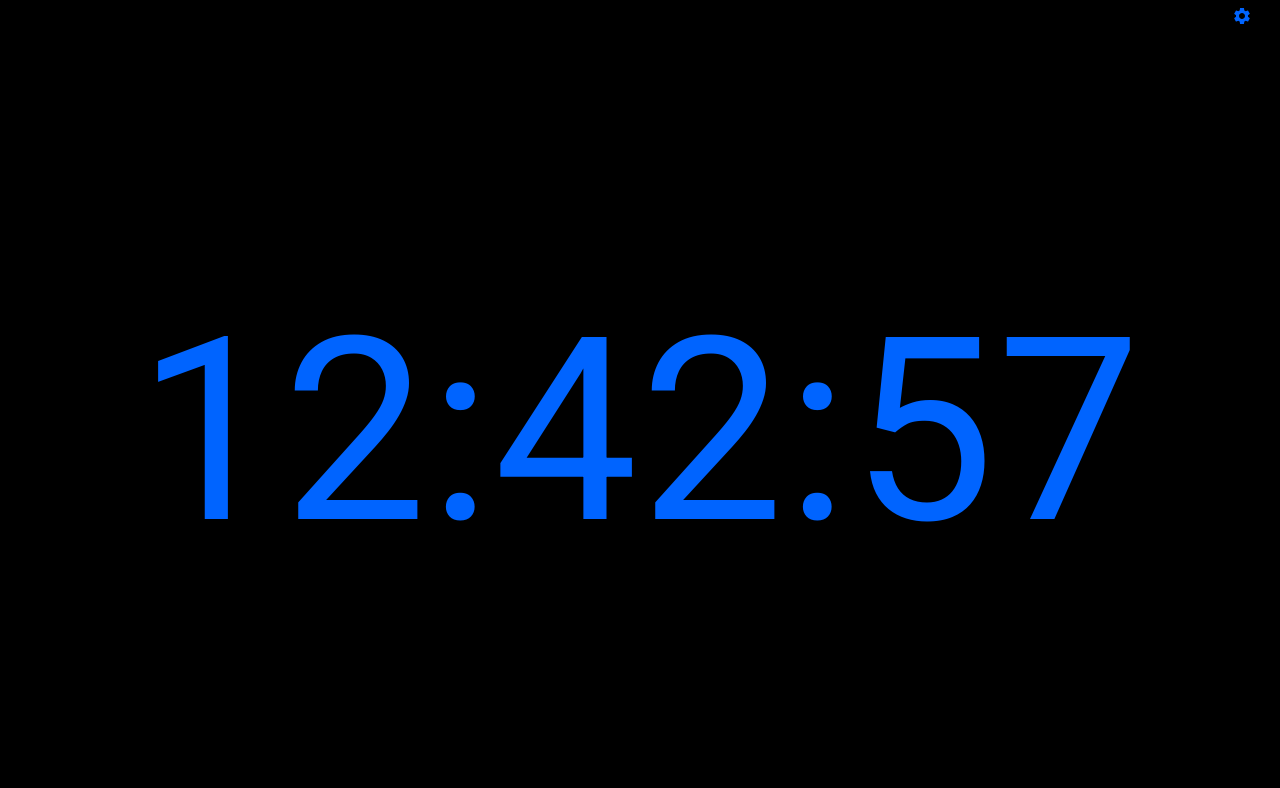
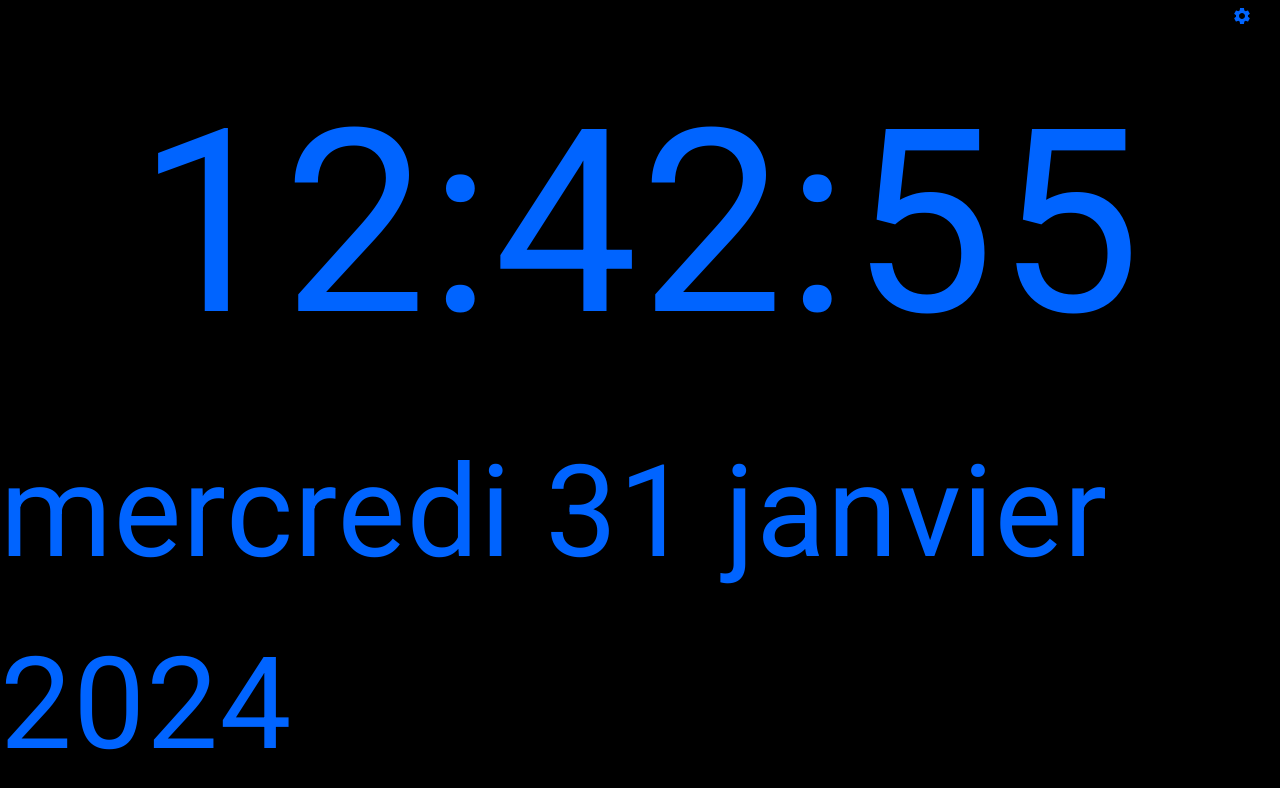
Before and after one commit to guillaumedebas/ReactTime, a React (Vite) app: page / in a window 1280 px wide. Shown: the top 788 px of the page. Built offline with nearby package versions, Linux system fonts and the light colour scheme.

Commit message:
useDate added

```diff
--- a/src/App.tsx
+++ b/src/App.tsx
@@ -1,10 +1,17 @@
 import React, { useEffect } from 'react';
-import ClockDisplay from './components/ClockDisplay/ClockDiplay';
+import CustomDisplay from './components/CustomDisplay/CustomDisplay';
 import OptionsDialog from './components/OptionsDialog/OptionsDialog'
 import { useTheme } from '@mui/material/styles';
+import useClock from './hooks/useClock/useClock';
+import { useThemeContext } from './ThemeContext';
+import useDate from './hooks/useDate/useDate';
 
 const App: React.FC = () => {
     const theme = useTheme();
+    const { showSeconds } = useThemeContext();
+    const formattedTime = useClock(showSeconds);
+    const formattedDate = useDate();
+
   useEffect(() => {
     document.body.style.backgroundColor = theme.palette.background.default;
   }, [theme.palette.background.default]);
@@ -13,7 +20,8 @@ const App: React.FC = () => {
     return (
         <>
             <OptionsDialog />
-            <ClockDisplay />
+            <CustomDisplay formattedValue={formattedTime} fontSize='clamp(2rem, 20vw, 20rem)'/>
+             <CustomDisplay formattedValue={formattedDate} fontSize='clamp(1rem, 10vw, 10rem)'/>
         </>
 
     );
--- a/src/components/ClockDisplay/ClockDiplay.tsx
+++ b/src/components/CustomDisplay/CustomDisplay.tsx
@@ -1,12 +1,13 @@
 import React from 'react';
 import { Typography, Grid } from '@mui/material';
-import useClock from '../../hooks/useClock/useClock';
 import { useTheme } from '@mui/material/styles';
-import { useThemeContext } from '../../ThemeContext';
 
-const ClockDisplay: React.FC = () => {
-    const { showSeconds } = useThemeContext();
-    const formattedTime = useClock(showSeconds);
+interface CustomDisplayProps {
+    formattedValue: string;
+    fontSize?: string;
+}
+
+const CustomDisplay: React.FC<CustomDisplayProps> = ({ formattedValue, fontSize = 'clamp(2rem, 20vw, 20rem)' }) => {
     const theme = useTheme();
 
     return (
@@ -15,7 +16,7 @@ const ClockDisplay: React.FC = () => {
             justifyContent="center"
             alignItems="center"
             sx={{
-                height: '100vh',
+
                 width: '100vw',
                 backgroundColor: theme.palette.background.default
             }}>
@@ -24,13 +25,13 @@ const ClockDisplay: React.FC = () => {
                     component="p"
                     color="primary"
                     sx={{
-                        fontSize: 'clamp(2rem, 20vw, 20rem)'
+                        fontSize: fontSize
                     }}>
-                    {formattedTime}
+                    {formattedValue}
                 </Typography>
             </Grid>
         </Grid>
     );
 };
 
-export default ClockDisplay;
+export default CustomDisplay;
--- /dev/null
+++ b/src/hooks/useDate/useDate.tsx
@@ -0,0 +1,23 @@
+import { useState, useEffect } from 'react';
+
+const useDate = (): string => {
+  const [currentDate, setCurrentDate] = useState<Date>(new Date());
+
+  useEffect(() => {
+
+     const timer = setInterval(() => setCurrentDate(new Date()), 1000);
+    return () => clearInterval(timer);
+  }, []);
+
+
+  const formattedDate: string = currentDate.toLocaleDateString('fr-FR', {
+    weekday: 'long',
+    day: 'numeric',
+    month: 'long',
+    year: 'numeric',
+  });
+
+  return formattedDate;
+};
+
+export default useDate;
```
